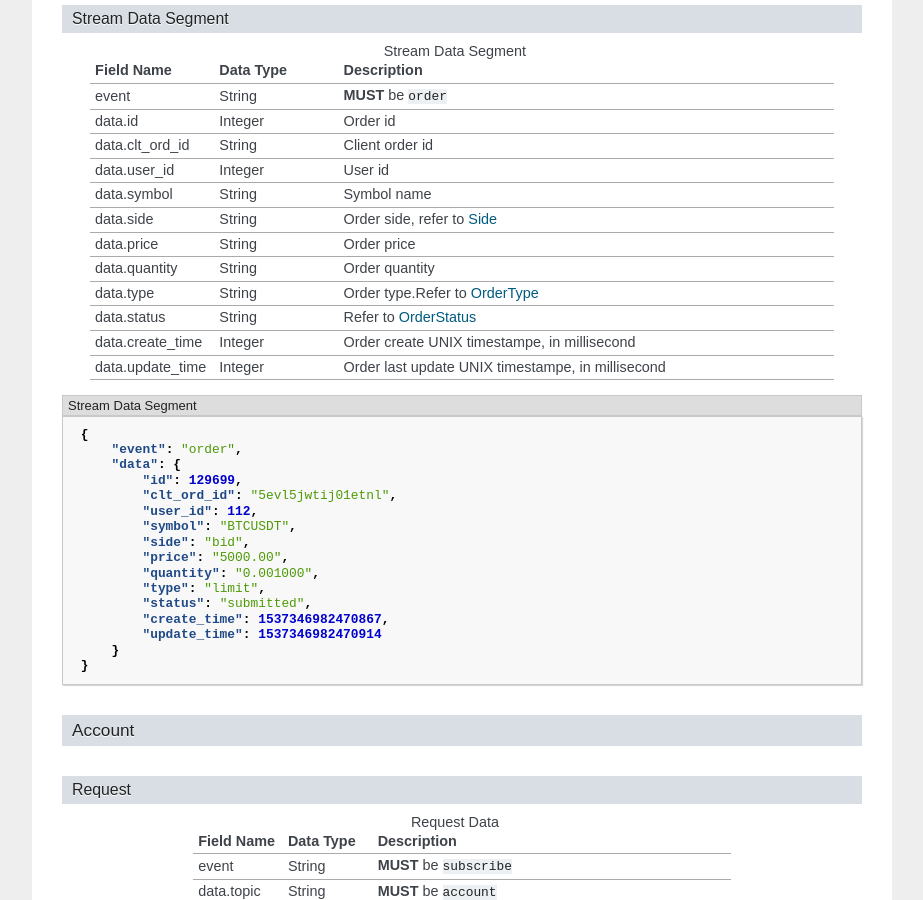
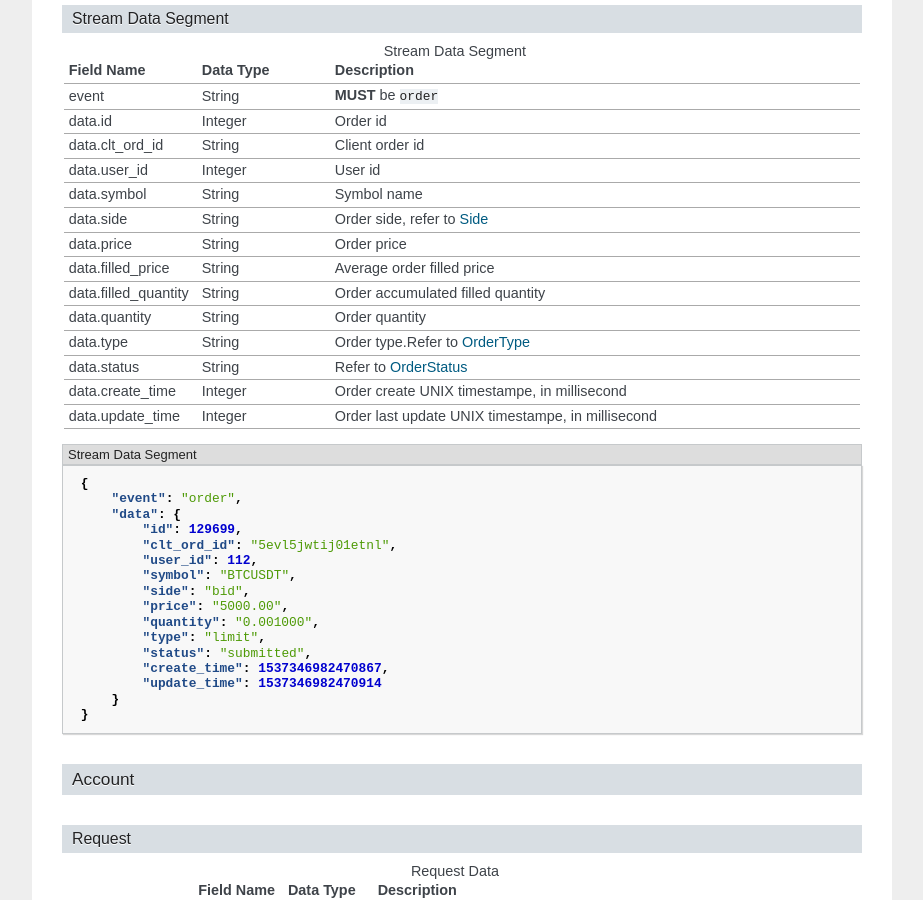
Before and after one commit to spiralexchange/spiral-api-docs, a Sphinx documentation site: the page built from docs/websocket.rst, in a window 1280 px wide and 900 px high, scrolled down 8430 px. Shown: the whole window, without its empty margins (198-1121 px from the left). Built offline with Sphinx 7.4.7, drawn with Linux system fonts in a browser that asks for light colours; formulas are drawn with MathJax 3.

Commit message:
add filled_price, filled_quantity to order websocket data structure

```diff
--- a/docs/websocket.rst
+++ b/docs/websocket.rst
@@ -510,6 +510,8 @@ Stream Data Segment
     "data.symbol", "String", "Symbol name"
     "data.side", "String", "Order side, refer to :doc:`Side <./dict>`"
     "data.price", "String", "Order price"
+    "data.filled_price", "String", "Average order filled price"
+    "data.filled_quantity", "String", "Order accumulated filled quantity"
     "data.quantity", "String", "Order quantity"
     "data.type", "String", "Order type.Refer to :doc:`OrderType <./dict>`"
     "data.status", "String", "Refer to :doc:`OrderStatus <./dict>`"
```
